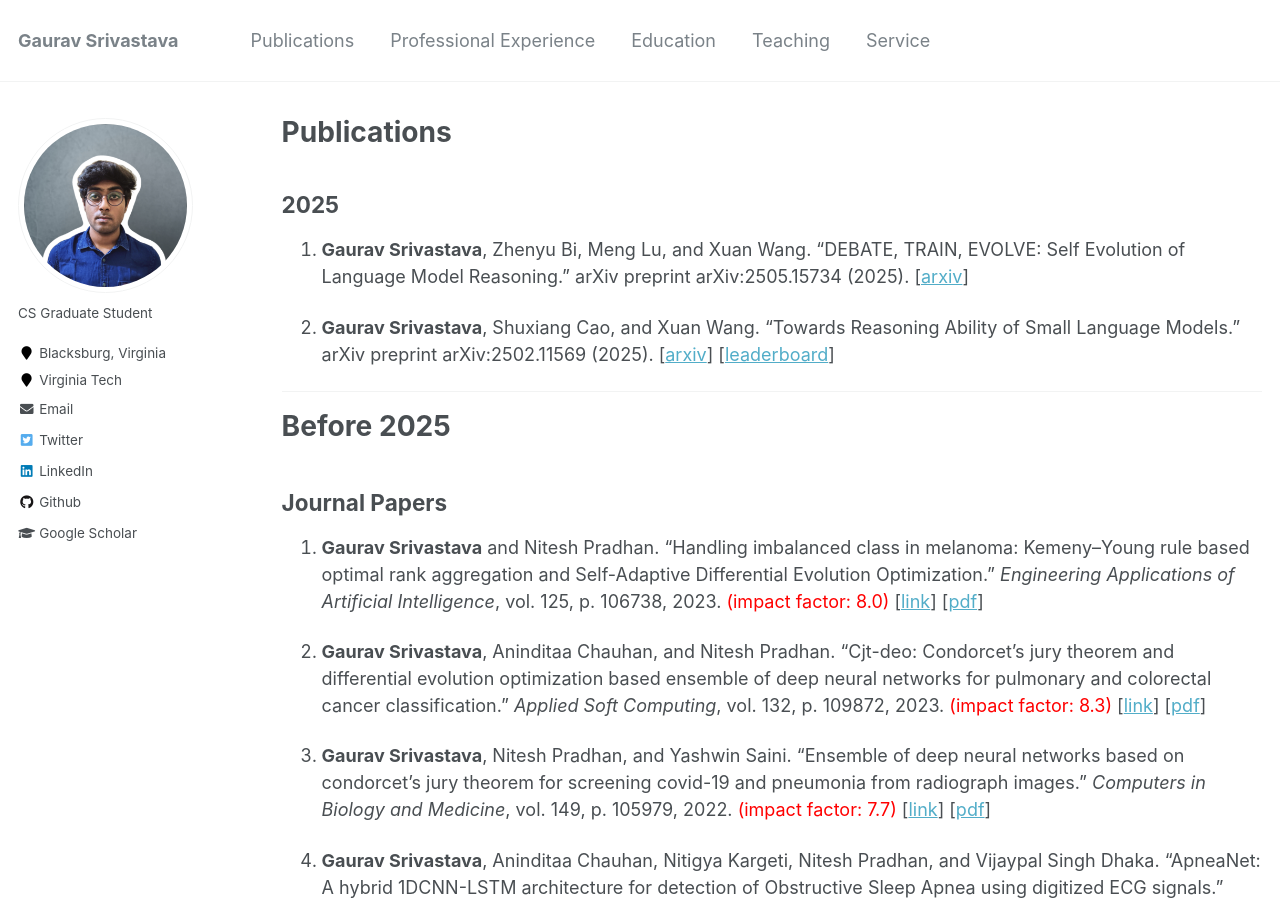
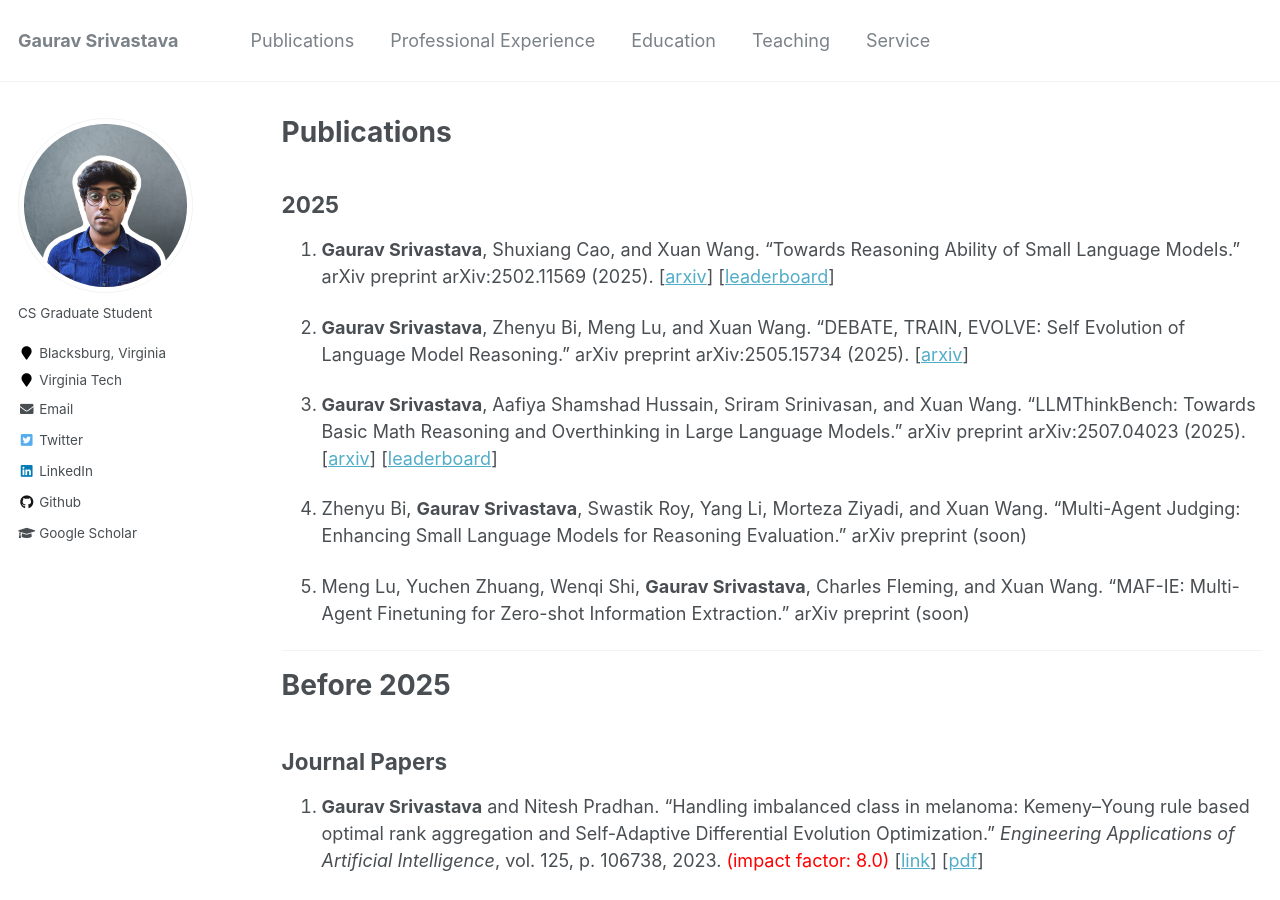
Before and after one commit to ctrl-gaurav/ctrl-gaurav.github.io, a Jekyll site: the page built from _pages/publications.md, in a window 1280 px wide and 900 px high. Built offline with Jekyll 4.4.1, drawn with Linux system fonts in a browser that asks for light colours.

Commit message:
Update publications.md

```diff
--- a/_pages/publications.md
+++ b/_pages/publications.md
@@ -7,9 +7,15 @@ author_profile: true
 {% include base_path %}
 
 ## 2025
-1. **Gaurav Srivastava**, Zhenyu Bi, Meng Lu, and Xuan Wang. "DEBATE, TRAIN, EVOLVE: Self Evolution of Language Model Reasoning." arXiv preprint arXiv:2505.15734 (2025). [<a href="https://arxiv.org/abs/2505.15734" target="_blank">arxiv</a>]
+1. **Gaurav Srivastava**, Shuxiang Cao, and Xuan Wang. "Towards Reasoning Ability of Small Language Models." arXiv preprint arXiv:2502.11569 (2025). [<a href="https://arxiv.org/abs/2502.11569" target="_blank">arxiv</a>] [<a href="https://ctrl-gaurav.github.io/slms-reasoning-leaderboard.github.io/" target="_blank">leaderboard</a>]
 
-2. **Gaurav Srivastava**, Shuxiang Cao, and Xuan Wang. "Towards Reasoning Ability of Small Language Models." arXiv preprint arXiv:2502.11569 (2025). [<a href="https://arxiv.org/abs/2502.11569" target="_blank">arxiv</a>] [<a href="https://ctrl-gaurav.github.io/slms-reasoning-leaderboard.github.io/" target="_blank">leaderboard</a>]
+2. **Gaurav Srivastava**, Zhenyu Bi, Meng Lu, and Xuan Wang. "DEBATE, TRAIN, EVOLVE: Self Evolution of Language Model Reasoning." arXiv preprint arXiv:2505.15734 (2025). [<a href="https://arxiv.org/abs/2505.15734" target="_blank">arxiv</a>]
+
+3. **Gaurav Srivastava**, Aafiya Shamshad Hussain, Sriram Srinivasan, and Xuan Wang. "LLMThinkBench: Towards Basic Math Reasoning and Overthinking in Large Language Models." arXiv preprint arXiv:2507.04023 (2025). [<a href="https://arxiv.org/abs/2507.04023" target="_blank">arxiv</a>] [<a href="https://ctrl-gaurav.github.io/llmthinkbench.github.io/" target="_blank">leaderboard</a>]
+
+4. Zhenyu Bi, **Gaurav Srivastava**, Swastik Roy, Yang Li, Morteza Ziyadi, and Xuan Wang. "Multi-Agent Judging: Enhancing Small Language Models for Reasoning Evaluation." arXiv preprint (soon)
+
+5. Meng Lu, Yuchen Zhuang, Wenqi Shi, **Gaurav Srivastava**, Charles Fleming, and Xuan Wang. "MAF-IE: Multi-Agent Finetuning for Zero-shot Information Extraction." arXiv preprint (soon)
 
 -------
 
```
